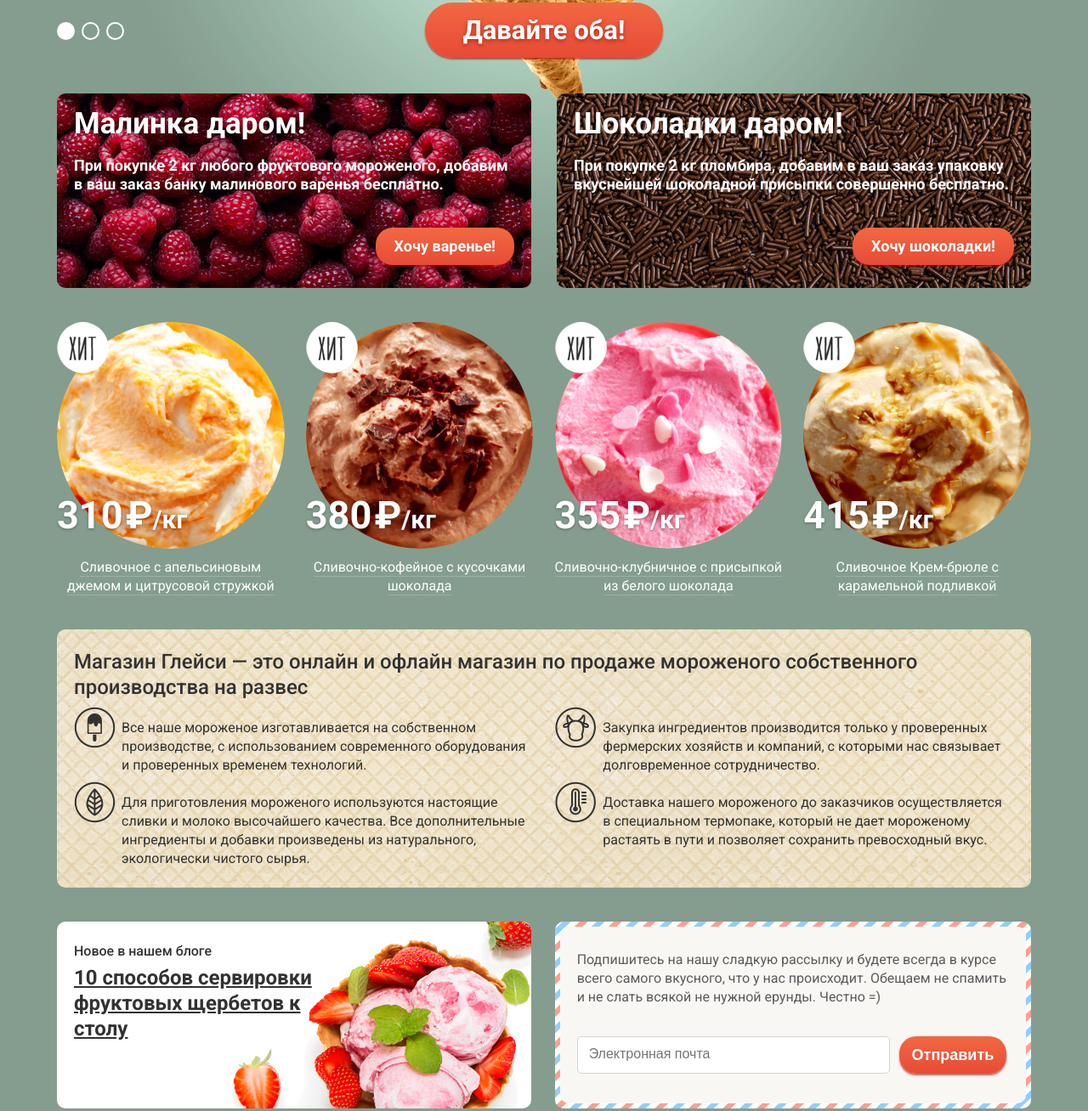
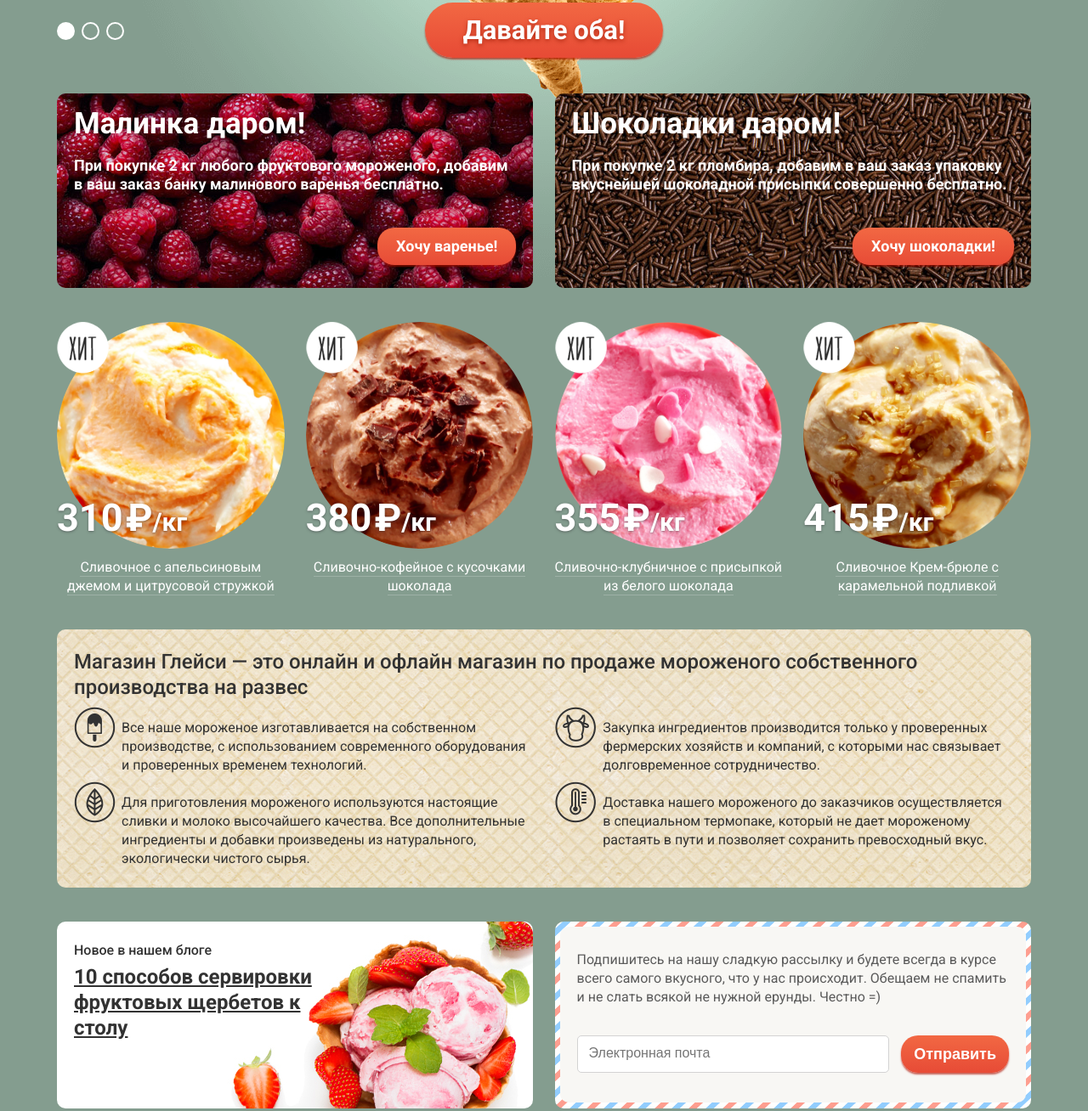
Before and after one commit to kobrikov/234035-gllacy, a plain HTML site: page index.html in a window 1280 px wide. Shown: the part 539-1847 px from the top of the page at 85% size. Drawn offline with Linux system fonts and the light colour scheme.

Commit message:
Финальные правки

```diff
--- a/css/style.css
+++ b/css/style.css
@@ -463,10 +463,10 @@ img {
   padding: 10px 22px;
   color: #ffffff;
   background-color: #e74b36;
-  border: 0px;
+  border: 0;
   border-radius: 20px;
   background: linear-gradient(0deg, #e74b36, #f26843);
-  box-shadow: 0px 2px 2px 0px rgba(172, 16, 0, 0.64);
+  box-shadow: 0 2px 2px 0 rgba(172, 16, 0, 0.64);
   font-size: 18px;
   line-height: 24px;
   font-weight: 700;
@@ -494,25 +494,25 @@ img {
 }
 
 .promo-banner-item {
+  width: 48.9%;
   min-height: 229px;
-  padding: 0 20px;
   border-radius: 10px;
-  text-align: right;
-  width: 45.2%;
 }
 
 .promo-left {
   float: left;
   background: #9b2a4a url("../img/raspberry-back.jpg");
+  text-align: right;
 }
 
 .promo-right {
   float: right;
   background: #512f21 url("../img/chocolate-back.jpg");
+  text-align: right;
 }
 
 .promo-name {
-  margin: 15px 0 0 0;
+  margin: 15px 20px 0 20px;
   padding: 0;
   font-size: 35px;
   line-height: 41px;
@@ -521,6 +521,8 @@ img {
 }
 
 .promo-text {
+  margin-left: 20px;
+  margin-right: 20px;
   font-size: 18px;
   line-height: 22px;
   font-weight: 700;
@@ -530,6 +532,7 @@ img {
 .btn-promo {
   margin-top: 22px;
   margin-bottom: 22px;
+  margin-right: 20px;
 }
 
 /*---*/
@@ -549,9 +552,13 @@ img {
   vertical-align: top;
 }
 
-.index-hit-item img {
+.ice {
+  position: relative;
+}
+
+.ice img {
   width: 100%;
-  border-radius: 50%
+  border-radius: 50%;
 }
 
 .wrapper-icecream {
@@ -602,9 +609,9 @@ img {
 .btn-view {
   color: #ffffff;
   background: linear-gradient(0deg, #e74b36, #f26843);
-  box-shadow: 0px 2px 2px 0px rgba(172, 16, 0, 0.64);
+  box-shadow: 0 2px 2px 0 rgba(172, 16, 0, 0.64);
   border-radius: 20px;
-  border: 0px;
+  border: 0;
   font-size: 18px;
   line-height: 24px;
   font-weight: 700;
@@ -629,6 +636,7 @@ img {
   height: 61px;
   width: 61px;
   background-image: url("../img/hit.png");
+  z-index: 10;
 }
 
 .hit::before {
@@ -637,7 +645,7 @@ img {
 
 .price {
   position: absolute;
-  top: 205px;
+  bottom: 15px;
   font-size: 45px;
   line-height: 45px;
   font-weight: 700;
@@ -722,17 +730,15 @@ img {
 
 .index-new {
   float: left;
-  width: 520px;
-  min-height: 204px;
-  padding: 8px 20px;
+  min-height: 220px;
   border-radius: 10px;
   background: #ffffff url("../img/strawberry-back.jpg");
-  width: 45.2%;
 }
 
 .index-new p {
-  margin-bottom: 0;
-  padding-bottom: 5px;
+  margin-left: 20px;
+  margin-top: 23px;
+  margin-bottom: 5px;
   font-size: 16px;
   line-height: 22px;
   font-weight: 500;
@@ -740,8 +746,9 @@ img {
 }
 
 .index-new a {
+  margin: 0 20px 5px 20px;
+  width: 330px;
   display: block;
-  max-width: 285px;
   font-size: 24px;
   line-height: 30px;
   font-weight: 700;
@@ -757,28 +764,36 @@ img {
 .index-mail {
   float: right;
   padding: 6px;
-  width: 548px;
-  min-height: 208px;
+  box-sizing: border-box;
+  min-height: 220px;
   border-radius: 10px;
   background: #f8f7f4 url("../img/mail-back.jpg");
-  width: 47.85%;
 }
 
 .inner-mail {
-  border-radius: 10px;
-  color: #5a5a5a;
-  background-color: #f8f7f4;
-  padding-left: 20px;
+ border-radius: 10px;
+ color: #5a5a5a;
+ background-color: #f8f7f4;
 }
 
 .inner-mail p {
   margin: 0;
-  padding: 28px 20px 35px 0;
+  padding: 28px 20px 0 20px;
+  min-height: 100px;
+}
+
+.inner-mail .index-form {
+  position: relative;
+  margin-left: 20px;
+  margin-right: 20px;
+  padding-right: 141px;
+  padding-bottom: 35px;
 }
 
 .email {
-  width: 340px;
-  margin: 0 7px 35px 0 ;
+  display: block;
+  box-sizing: border-box;
+  width: 100%;
   border-radius: 5px;
   border: 1px solid #d3d3d3;
   font-size: 16px;
@@ -787,12 +802,14 @@ img {
 }
 
 .btn-mail {
+  position: absolute;
+  top: 0;
+  right: 0;
   padding: 10px 15px;
   font-size: 18px;
   line-height: 24px;
   font-weight: 700;
-  margin-right: 20px;
-  margin-bottom: 20px;
+  margin-left: 20px;
 }
 
 /*---*/
@@ -894,7 +911,7 @@ img {
 
 .footer-copyright {
   width: 25%;
-  margin-top: -15px;
+  margin-top: -17px;
   font-size: 12px;
   line-height: 18px;
   font-weight: 400;
@@ -1295,7 +1312,7 @@ li.calc span {
 
 .position-item .total {
   margin-left: 30px;
-  margin-right: 0px;
+  margin-right: 0;
 }
 
 .basket-total {
@@ -1381,6 +1398,13 @@ input[type=range]::-webkit-slider-thumb {
   border-radius: 50%;
   cursor: pointer;
   -webkit-appearance: none;
+}
+
+input[type=range]::-webkit-slider-thumb:hover {
+  width: 22px;
+  height: 22px;
+  margin-top: -9px;
+  margin-left: -1px;
 }
 
 .filters-form select {
@@ -1563,6 +1587,13 @@ input[type=range]:focus::-ms-fill-upper {
   background: #ffffff;
 }
 
+input[type=range]::-ms-thumb:hover {
+  width: 22px;
+  height: 22px;
+  margin-top: -9px;
+  margin-left: -1px;
+}
+
 /*стилизация range для FF*/
 input[type=range]::-moz-range-track {
   width: 100%;
@@ -1578,6 +1609,13 @@ input[type=range]::-moz-range-thumb {
   border-radius: 50%;
   cursor: pointer;
   -moz-appearance: none;
+}
+
+input[type=range]::-moz-range-thumb:hover {
+  width: 22px;
+  height: 22px;
+  margin-top: -9px;
+  margin-left: -1px;
 }
 
 /*---*/
@@ -1630,7 +1668,7 @@ input[type=range]::-moz-range-thumb {
 
 .popup-close {
   position: absolute;
-  top: 0px;
+  top: 0;
   right: 15px;
   width: 17px;
   height: 17px;
@@ -1695,8 +1733,7 @@ input[type=range]::-moz-range-thumb {
   position: relative;
   font-size: 0;
   color: #5b9ddf;
-  display: inline-block;
-  vertical-align: top;
+  display: block;
 }
 
 .hide-top span {
@@ -1707,7 +1744,7 @@ input[type=range]::-moz-range-thumb {
 
 .popup-feedback .hide-top span {
   position: absolute;
-  top: 0px;
+  top: 0;
   left: 15px;
 }
 
--- a/index.html
+++ b/index.html
@@ -112,32 +112,40 @@
           <section class="index-hit">
             <article class="index-hit-item">
               <div class="wrapper-icecream hit">
-                <div class="ice"><img src="img/item-01.png" width="267" height="267" alt="Сливочное с апельсиновым джемом и цитрусовой стружкой"></div>
-                <div class="price">310 &#8381;<span>/кг</span></div>
+                <div class="ice">
+                  <img src="img/item-01.png" width="267" height="267" alt="Сливочное с апельсиновым джемом и цитрусовой стружкой">
+                  <div class="price">310 &#8381;<span>/кг</span></div>
+                </div>
                 <p><a href="">Сливочное с апельсиновым джемом и цитрусовой стружкой</a></p>
                 <a class="btn btn-view" href="#">Быстрый просмотр</a>
               </div>
             </article>
             <article class="index-hit-item">
               <div class="wrapper-icecream hit">
-                <div class="ice"><img src="img/item-02.png" width="267" height="267" alt="Сливочно-кофейное с кусочками шоколада"></div>
-                <div class="price">380 &#8381;<span>/кг</span></div>
+                <div class="ice">
+                  <img src="img/item-02.png" width="267" height="267" alt="Сливочно-кофейное с кусочками шоколада">
+                  <div class="price">380 &#8381;<span>/кг</span></div>
+                </div>
                 <p><a href="">Сливочно-кофейное с кусочками шоколада</a></p>
                 <a class="btn btn-view" href="#">Быстрый просмотр</a>
               </div>
             </article>
             <article class="index-hit-item">
               <div class="wrapper-icecream hit">
-                <div class="ice"><img src="img/item-03.png" width="267" height="267" alt="Сливочно-клубничное с присыпкой из белого шоколада"></div>
-                <div class="price">355 &#8381;<span>/кг</span></div>
+                <div class="ice">
+                  <img src="img/item-03.png" width="267" height="267" alt="Сливочно-клубничное с присыпкой из белого шоколада">
+                  <div class="price">355 &#8381;<span>/кг</span></div>
+                </div>
                 <p><a href="">Сливочно-клубничное с присыпкой из белого шоколада</a></p>
                 <a class="btn btn-view" href="#">Быстрый просмотр</a>
               </div>
             </article>
             <article class="index-hit-item">
               <div class="wrapper-icecream hit">
-                <div class="ice"><img src="img/item-04.png" width="267" height="267" alt="Сливочное Крем-брюле с карамельной подливкой"></div>
-                <div class="price">415 &#8381;<span>/кг</span></div>
+                <div class="ice">
+                  <img src="img/item-04.png" width="267" height="267" alt="Сливочное Крем-брюле с карамельной подливкой">
+                  <div class="price">415 &#8381;<span>/кг</span></div>
+                </div>
                 <p><a href="">Сливочное Крем-брюле с карамельной подливкой</a></p>
                 <a class="btn btn-view" href="#">Быстрый просмотр</a>
               </div>
@@ -153,11 +161,11 @@
               </ul>
           </section>
           <section class="banner clearfix">
-            <div class="index-new">
+            <div class="promo-banner-item index-new">
               <p>Новое в нашем блоге</p>
               <a href="#">10 способов сервировки фруктовых щербетов к столу</a>
             </div>
-            <div class="index-mail">
+            <div class="promo-banner-item index-mail">
               <div class="inner-mail">
                 <p>Подпишитесь на нашу сладкую рассылку и будете всегда в курсе всего самого вкусного, что у нас происходит. Обещаем не спамить и не слать всякой не нужной ерунды. Честно =)</p>
                 <form class="index-form" action="#" method="POST">
```
Also changed, not shown: catalog.html (+36 -12 lines), css/style.min.css.
